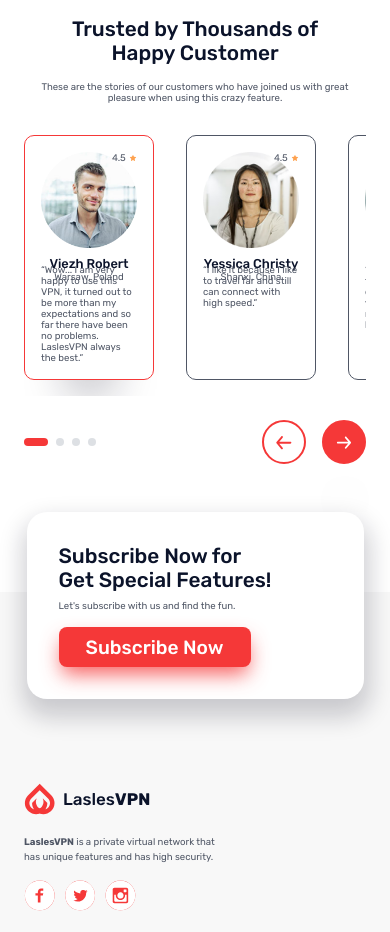
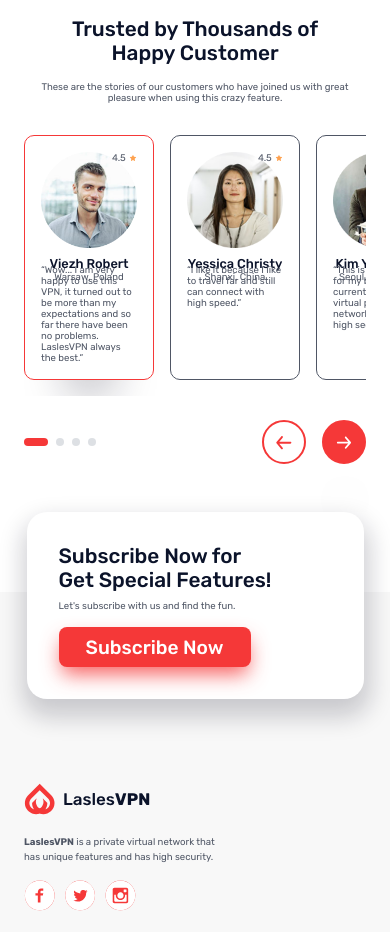
Before and after one commit to mdsahilhussain/brand_nav, a React (Create React App) app: page / in a window 390 px wide. Shown: the part 2140-3072 px from the top of the page. Built offline with nearby package versions, Linux system fonts and the light colour scheme.

Commit message:
fix responsive issues

```diff
--- a/src/components/Testimonials/testimonials.css
+++ b/src/components/Testimonials/testimonials.css
@@ -13,18 +13,15 @@ section.testimonials {
 
 .testimonials___slider {
   margin-top: 4rem;
-  display: flex;
-  align-items: center;
-  justify-content: space-around;
+  display: grid;
+  grid-template-columns: repeat(3, 1fr);
+  column-gap: 1rem;
 }
 
 .testimonials___slider--card {
-  width: calc(100vw / 3);
-  height: 18vh;
   padding: 1.5rem;
   border-radius: 10px;
   border: 1px solid var(--paraColor);
-  margin-right: 2rem;
   position: relative;
 }
 
@@ -120,7 +117,6 @@ section.testimonials {
 
 @media screen and (max-width: 1280px) {
   .testimonials___slider--card {
-    height: 20vh;
     padding: 1rem;
   }
 }
@@ -137,10 +133,65 @@ section.testimonials {
   .testimonials___slider {
     margin-top: 2rem;
   }
+  .testimonials___slider--card-bio {
+    flex-direction: column;
+    width: 100%;
+    height: 6rem;
+  }
 
-  .testimonials___slider--card {
-    height: 18vh;
-    padding: 1rem;
+  .testimonials___slider--card-bio img {
+    height: 100%;
+    width: auto;
+    margin-right: 0rem;
+    margin-bottom: 0.5rem;
+  }
+
+  .testimonials___slider--card-bio__info {
+    text-align: center;
+  }
+
+  .testimonials___slider--card-rating {
+    right: 1rem;
+    top: 1rem;
+  }
+
+  .testimonials___slider--card-rating img {
+    margin-left: 0.2rem;
+    margin-bottom: 0rem;
+  }
+
+  .testimonials___slider--controler {
+    margin-top: 1.5rem;
+  }
+
+  .testimonials___slider--controler___dots li {
+    width: 0.5rem;
+    height: 0.5rem;
+  }
+  .testimonials___slider--controler___dots li:first-child {
+    width: 1.5rem;
+  }
+
+  .testimonials___slider--controler___btn li img {
+    width: 1.5rem;
+  }
+}
+
+@media screen and (max-width: 550px) {
+  section.testimonials {
+    margin-top: 2rem;
+  }
+
+  .testimonials h2 {
+    margin-bottom: 1rem;
+  }
+
+  .testimonials___slider {
+    margin-top: 2rem;
+    justify-content: flex-start;
+    overflow-x: auto;
+    overflow-y: hidden;
+    padding-bottom: 1rem;
   }
 
   .testimonials___slider--card-bio {
@@ -186,85 +237,3 @@ section.testimonials {
     width: 1.5rem;
   }
 }
-
-@media screen and (max-width: 900px) {
-  .testimonials___slider--card {
-    height: 22vh;
-    padding: 1rem;
-  }
-}
-
-@media screen and (max-width: 700px) {
-  .testimonials___slider--card {
-    height: 22vh;
-    padding: 1rem;
-  }
-}
-
-@media screen and (max-width: 550px) {
-  section.testimonials {
-    margin-top: 2rem;
-  }
-
-  .testimonials h2 {
-    margin-bottom: 1rem;
-  }
-
-  .testimonials___slider {
-    margin-top: 2rem;
-    justify-content: flex-start;
-    overflow-x: auto;
-    overflow-y: hidden;
-    padding-bottom: 1rem;
-  }
-
-  .testimonials___slider--card {
-    width: calc(100vw / 1);
-    height: 25vh;
-    padding: 1rem;
-    width: 100%;
-  }
-
-  .testimonials___slider--card-bio {
-    flex-direction: column;
-    width: 100%;
-    height: 6rem;
-  }
-
-  .testimonials___slider--card-bio img {
-    height: 100%;
-    width: auto;
-    margin-right: 0rem;
-    margin-bottom: 0.5rem;
-  }
-
-  .testimonials___slider--card-bio__info {
-    text-align: center;
-  }
-
-  .testimonials___slider--card-rating {
-    right: 1rem;
-    top: 1rem;
-  }
-
-  .testimonials___slider--card-rating img {
-    margin-left: 0.2rem;
-    margin-bottom: 0rem;
-  }
-
-  .testimonials___slider--controler {
-    margin-top: 1.5rem;
-  }
-
-  .testimonials___slider--controler___dots li {
-    width: 0.5rem;
-    height: 0.5rem;
-  }
-  .testimonials___slider--controler___dots li:first-child {
-    width: 1.5rem;
-  }
-
-  .testimonials___slider--controler___btn li img {
-    width: 1.5rem;
-  }
-}
```
